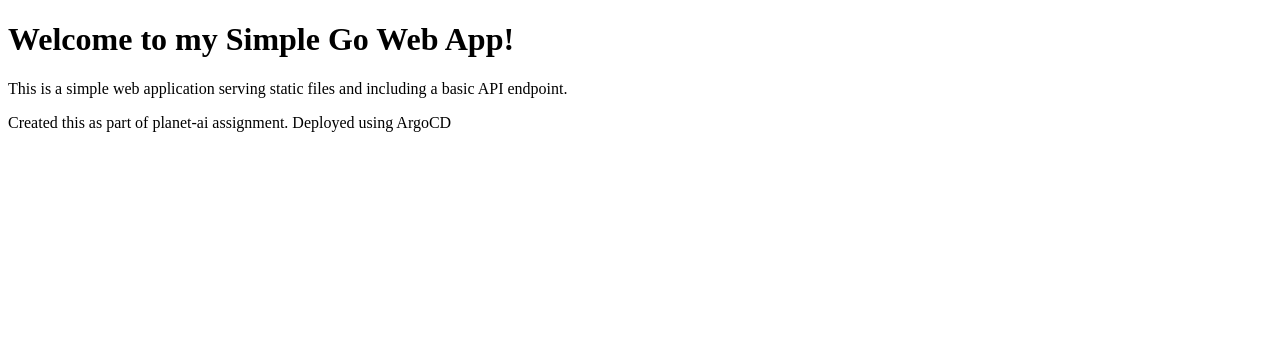
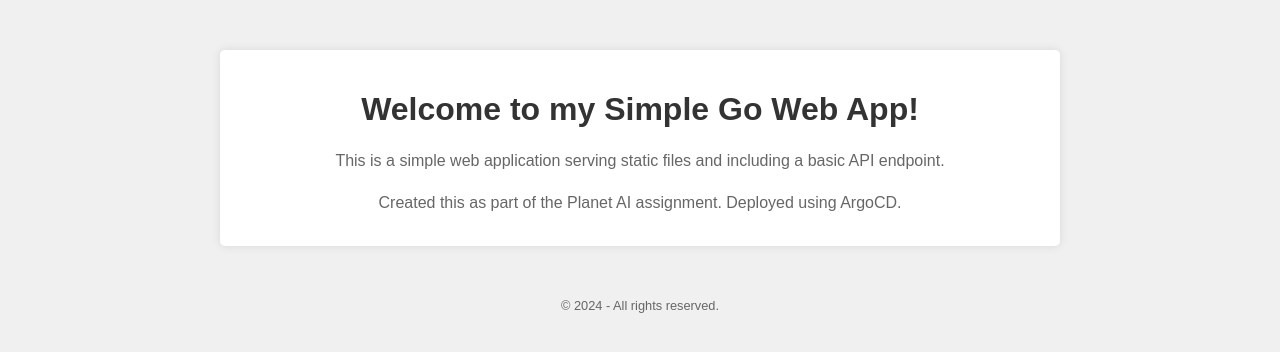
Before and after one commit to ayushthe1/Golang-App-with-Jenkins-CI-CD-and-ArgoCD-Kubernetes-Deployments, a plain HTML site: page go-app/static/index.html in a window 1280 px wide. Drawn offline with Linux system fonts and the light colour scheme.

Commit message:
update index file

```diff
--- a/go-app/static/index.html
+++ b/go-app/static/index.html
@@ -4,10 +4,49 @@
     <meta charset="UTF-8">
     <meta name="viewport" content="width=device-width, initial-scale=1.0">
     <title>Simple Go Web App</title>
+    <style>
+        body {
+            font-family: Arial, sans-serif;
+            margin: 0;
+            padding: 0;
+            background-color: #f0f0f0;
+        }
+        .container {
+            max-width: 800px;
+            margin: 50px auto;
+            padding: 20px;
+            background-color: #fff;
+            border-radius: 5px;
+            box-shadow: 0 0 10px rgba(0, 0, 0, 0.1);
+        }
+        h1, p {
+            text-align: center;
+        }
+        h1 {
+            color: #333;
+            margin-bottom: 20px;
+        }
+        p {
+            color: #666;
+            line-height: 1.6;
+            margin-bottom: 10px;
+        }
+        .footer {
+            margin-top: 30px;
+            text-align: center;
+            color: #999;
+            font-size: 0.8rem;
+        }
+    </style>
 </head>
 <body>
-    <h1>Welcome to my Simple Go Web App!</h1>
-    <p>This is a simple web application serving static files and including a basic API endpoint.</p>
-    <p>Created this as part of planet-ai assignment. Deployed using ArgoCD</p>
+    <div class="container">
+        <h1>Welcome to my Simple Go Web App!</h1>
+        <p>This is a simple web application serving static files and including a basic API endpoint.</p>
+        <p>Created this as part of the Planet AI assignment. Deployed using ArgoCD.</p>
+    </div>
+    <div class="footer">
+        <p>© 2024 - All rights reserved.</p>
+    </div>
 </body>
 </html>
```
